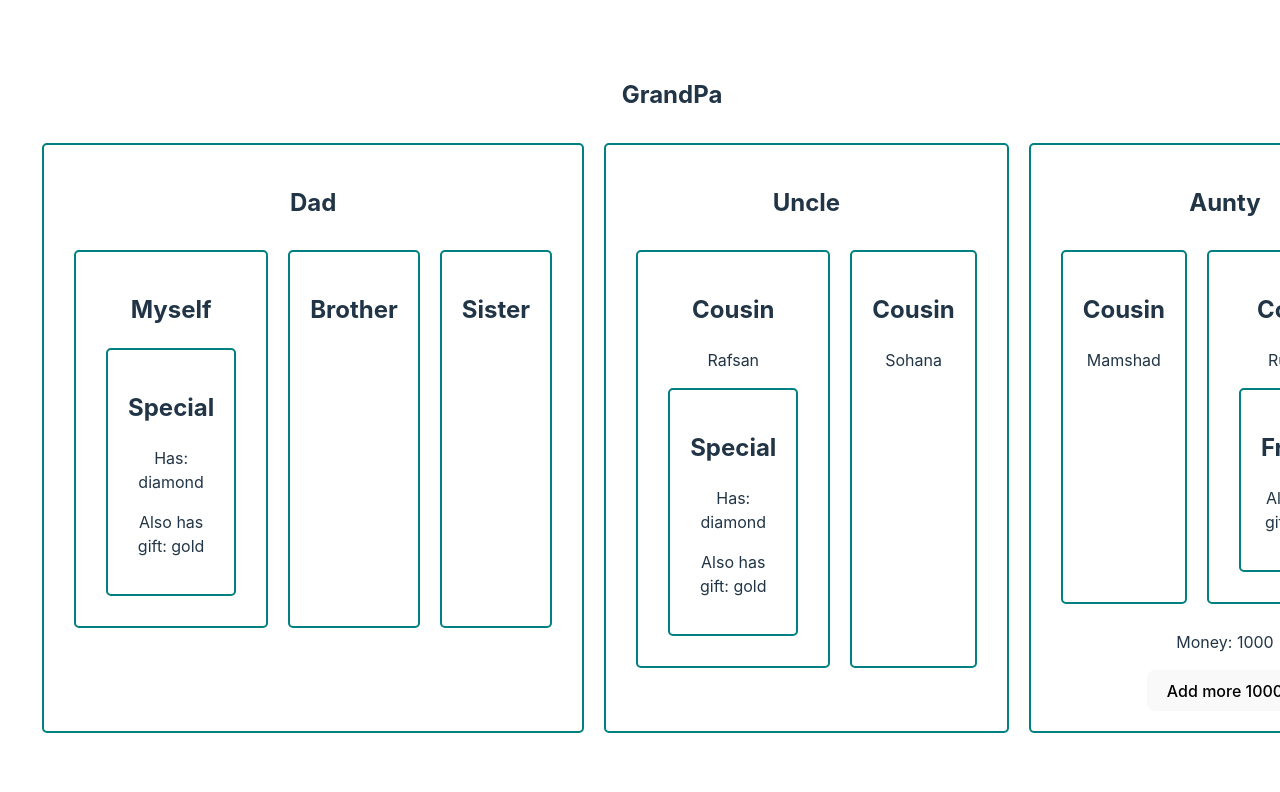
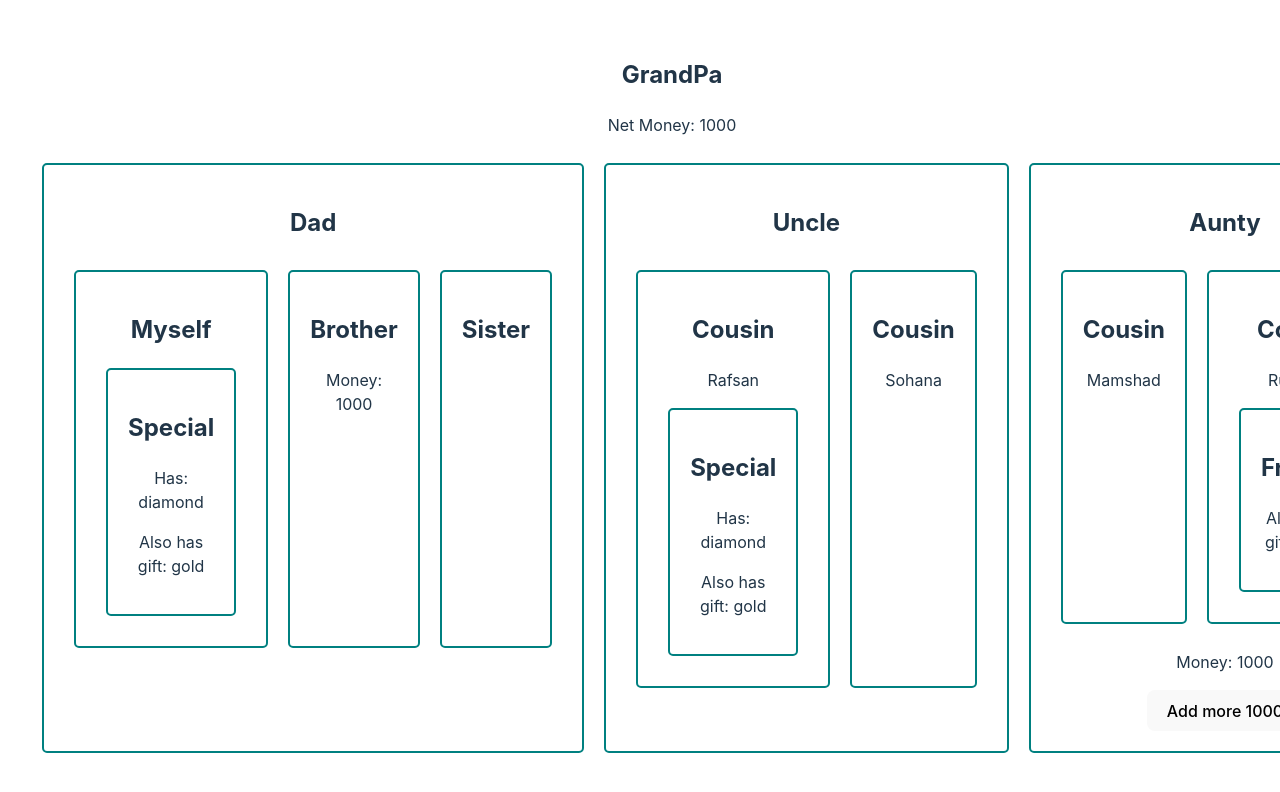
Before and after one commit to Mmsshakil/react-form-master, a React (Vite) app: page / in a window 1280 px wide. Shown: the top 792 px of the page. Built offline with nearby package versions, Linux system fonts and the light colour scheme.

Commit message:
Money also showing in brother and grandpa

```diff
--- a/src/Components/Brother/Brother.jsx
+++ b/src/Components/Brother/Brother.jsx
@@ -1,9 +1,15 @@
+import { useContext } from "react";
+import { MoneyContext } from "../GrandPa/GrandPa";
 
 
 const Brother = () => {
+
+    // here only want to see the money that's why don't use the setmoney
+    const [money] = useContext(MoneyContext);
     return (
         <div>
             <h2>Brother</h2>
+            <p>Money: {money}</p>
 
         </div>
     );
--- a/src/Components/GrandPa/GrandPa.jsx
+++ b/src/Components/GrandPa/GrandPa.jsx
@@ -16,6 +16,8 @@ const GrandPa = () => {
     return (
         <div className="grandpa">
             <h2>GrandPa</h2>
+            {/* here also sjow the money */}
+            <p>Net Money: {money}</p>
 
             <MoneyContext.Provider value={[money, setMoney]}>
                 {/* by this provider every child can access the value of gold */}
```
